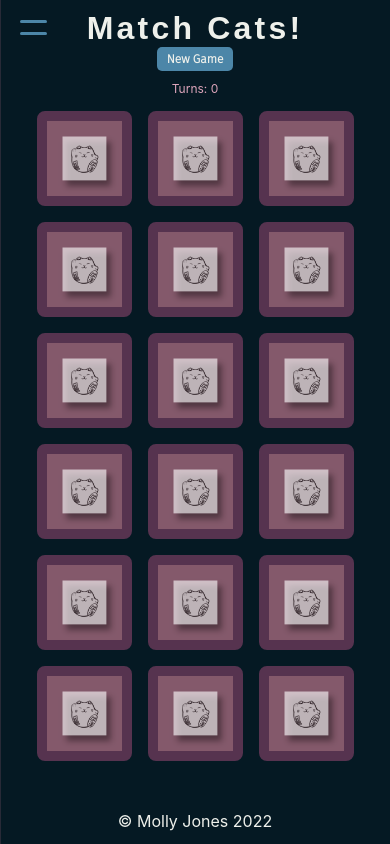
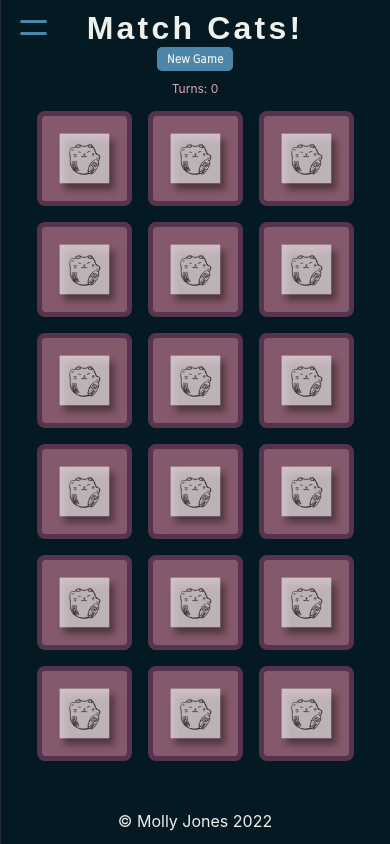
Before and after one commit to mojonesy/match-cats-memory-game, a React (Create React App) app: page / in a window 390 px wide. Built offline with nearby package versions, Linux system fonts and the light colour scheme; grey boxes are pictures that could not be loaded; a web font is replaced by a local one.

Commit message:
border change on media query

```diff
--- a/src/components/SingleCard.css
+++ b/src/components/SingleCard.css
@@ -30,3 +30,16 @@
     transform: rotateY(90deg);
     transition-delay: 0.05s;
 }
+
+
+@media screen and (max-width: 850px) {
+    .card img {
+        border: 8px solid #56334f;
+    }
+}
+
+@media screen and (max-width: 450px) {
+    .card img {
+        border: 5px solid #56334f;
+    }
+}
```
